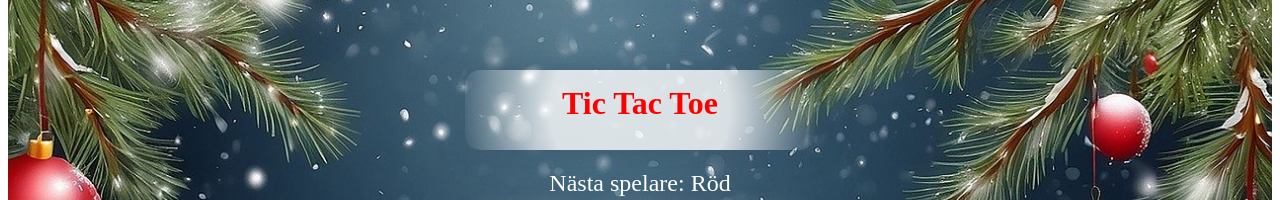
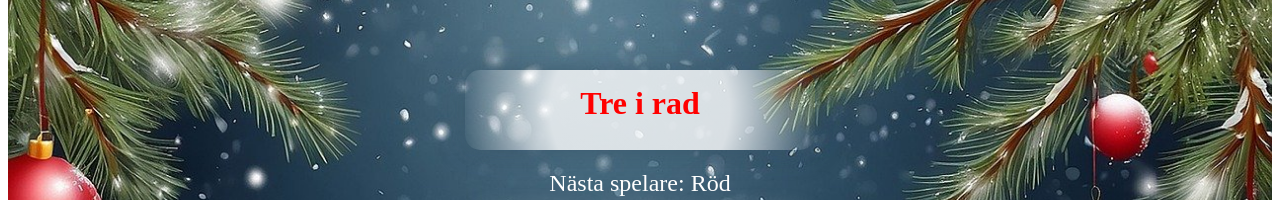
Before and after one commit to annkar73/react-christmas-card, a React (Vite) app: page /tictactoe in a window 1280 px wide. Shown: the part 135-335 px from the top of the page. Built offline with nearby package versions, Linux system fonts and the light colour scheme.

Commit message:
clean up code

```diff
--- a/src/components/tictactoe/TicTacToeBoard.tsx
+++ b/src/components/tictactoe/TicTacToeBoard.tsx
@@ -1,4 +1,3 @@
-import React from "react";
 import Square from "./TicTacToeSquare";
 import './style/TicTacToe.css';
 
@@ -8,8 +7,7 @@ interface BoardProps {
     onSquareClick: (index: number) => void;
 }
 
-const Board: React.FC<BoardProps> = ({ squares, onSquareClick }) => {
-    console.log(squares);
+const Board = ({ squares, onSquareClick }: BoardProps) => {
     return (
         <div className="board">
             {squares.map((value, index) => (
--- a/src/pages/TicTacToeGame.tsx
+++ b/src/pages/TicTacToeGame.tsx
@@ -32,7 +32,7 @@ const Game = () => {
   return (
     <>
     <div className="game">
-      <h1 className="game-title">Tic Tac Toe</h1>
+      <h1 className="game-title">Tre i rad</h1>
       <div className="status">{status}</div>
       <Board squares={squares} onSquareClick={handleSquareClick} />
       {(winner || isDraw) && (
```
